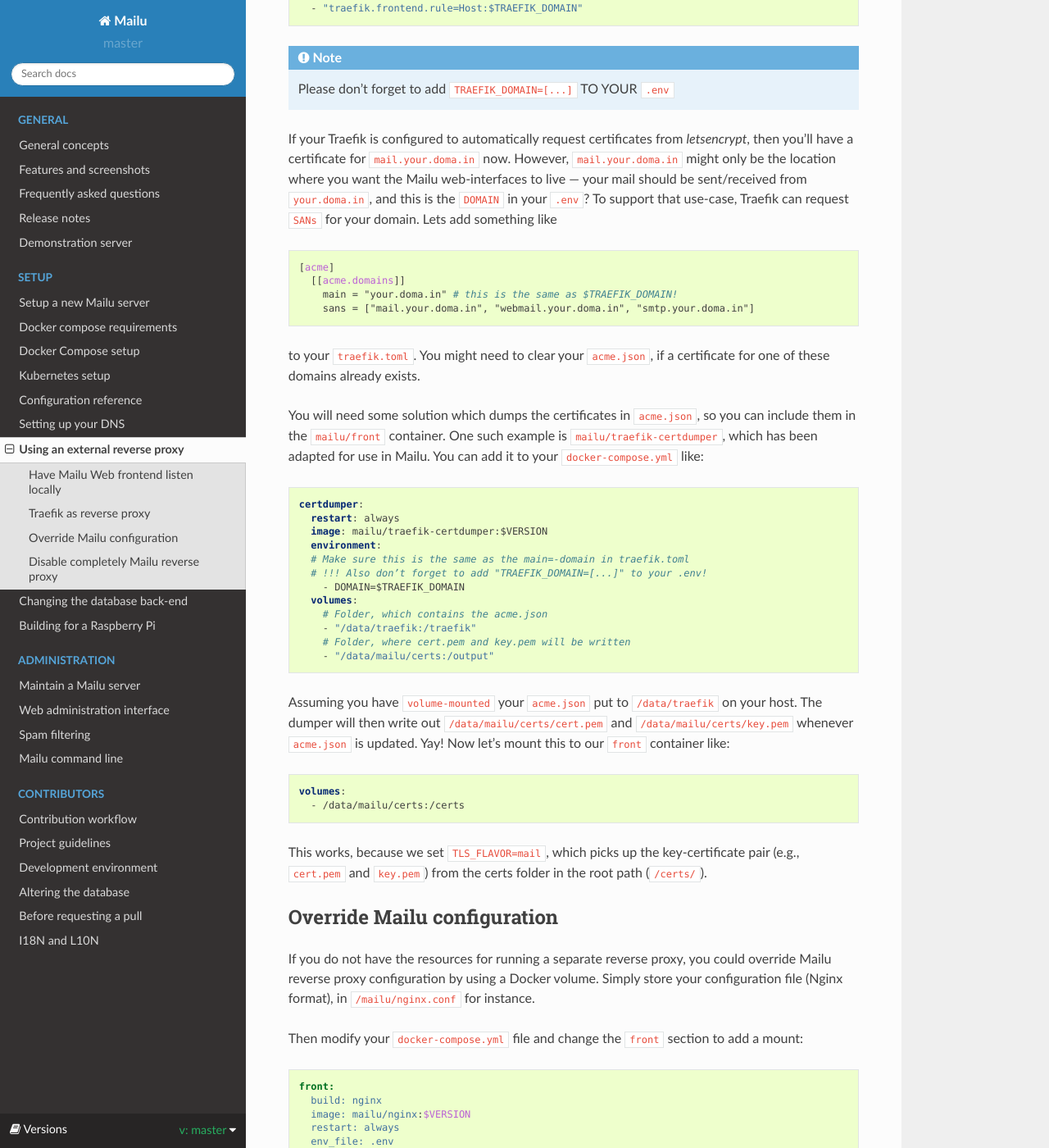
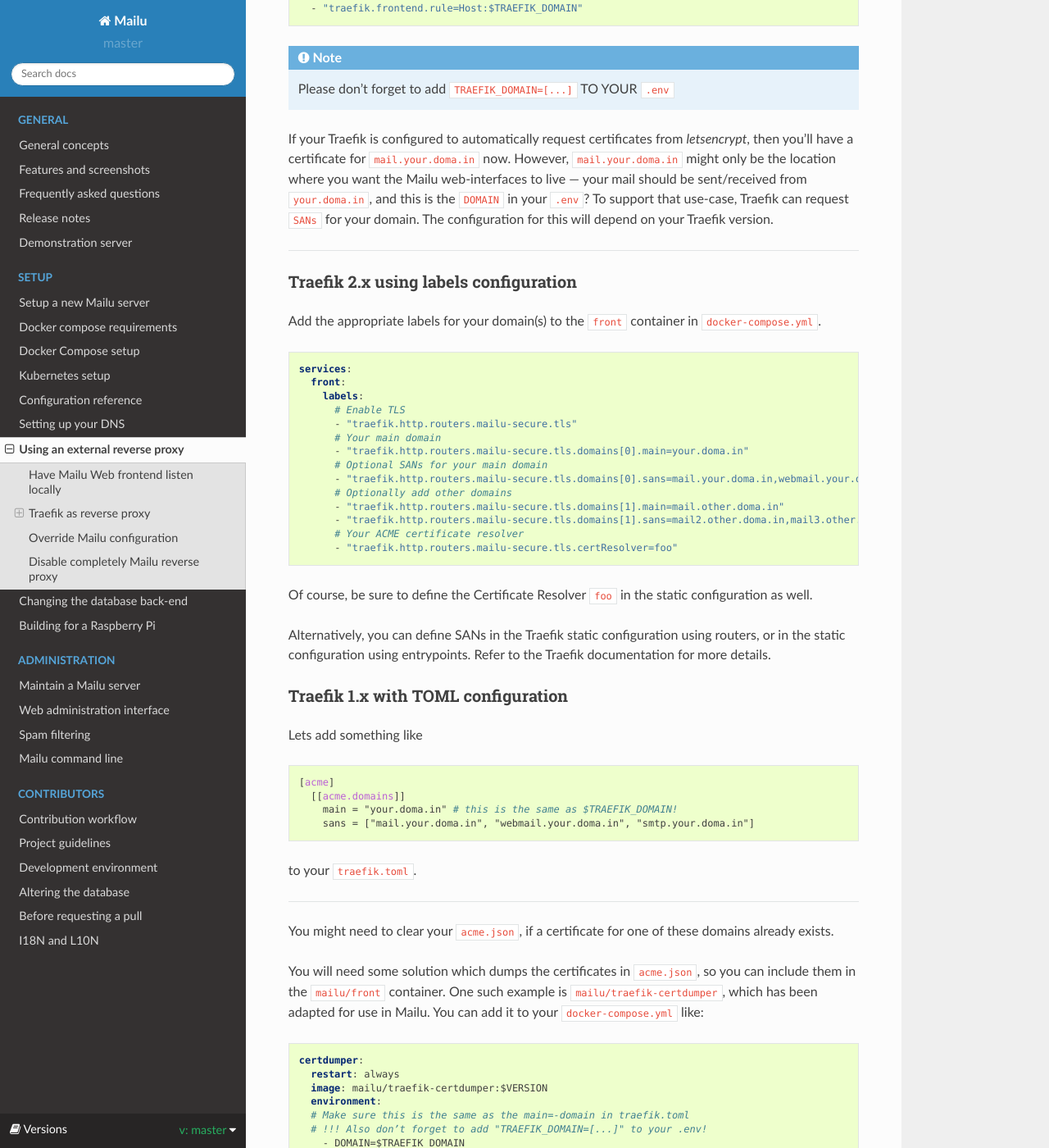
Before and after one commit to Mailu/Mailu, a Sphinx documentation site: the page built from docs/reverse.rst, in a window 1280 px wide and 1400 px high, scrolled down 3476 px. Shown: the whole window at 82% size. Built offline with Sphinx 7.4.7 and the Read the Docs theme 2.0.0, drawn with Linux system fonts in a browser that asks for light colours; formulas are drawn with MathJax 3.

Commit message:
Update docs/reverse.rst with Traefik v2+ info

```diff
--- a/docs/reverse.rst
+++ b/docs/reverse.rst
@@ -154,7 +154,40 @@ Add the respective Traefik labels for your domain/configuration, like
 If your Traefik is configured to automatically request certificates from *letsencrypt*, then you’ll have a certificate for ``mail.your.doma.in`` now. However,
 ``mail.your.doma.in`` might only be the location where you want the Mailu web-interfaces to live — your mail should be sent/received from ``your.doma.in``,
 and this is the ``DOMAIN`` in your ``.env``?
-To support that use-case, Traefik can request ``SANs`` for your domain. Lets add something like
+To support that use-case, Traefik can request ``SANs`` for your domain. The configuration for this will depend on your Traefik version.
+
+----
+
+Traefik 2.x using labels configuration
+~~~~~~~~~~~~~~~~~~~~~~~~~~~~~~~~~~~~~~
+
+Add the appropriate labels for your domain(s) to the ``front`` container in ``docker-compose.yml``.
+
+.. code-block:: yaml
+
+  services:
+    front:
+      labels:
+        # Enable TLS
+        - "traefik.http.routers.mailu-secure.tls"
+        # Your main domain
+        - "traefik.http.routers.mailu-secure.tls.domains[0].main=your.doma.in"
+        # Optional SANs for your main domain
+        - "traefik.http.routers.mailu-secure.tls.domains[0].sans=mail.your.doma.in,webmail.your.doma.in,smtp.your.doma.in"
+        # Optionally add other domains
+        - "traefik.http.routers.mailu-secure.tls.domains[1].main=mail.other.doma.in"
+        - "traefik.http.routers.mailu-secure.tls.domains[1].sans=mail2.other.doma.in,mail3.other.doma.in"
+        # Your ACME certificate resolver
+        - "traefik.http.routers.mailu-secure.tls.certResolver=foo"
+
+Of course, be sure to define the Certificate Resolver ``foo`` in the static configuration as well.
+
+Alternatively, you can define SANs in the Traefik static configuration using routers, or in the static configuration using entrypoints. Refer to the Traefik documentation for more details.
+
+Traefik 1.x with TOML configuration
+~~~~~~~~~~~~~~~~~~~~~~~~~~~~~~~~~~~
+
+Lets add something like
 
 .. code-block:: yaml
 
@@ -163,7 +196,11 @@ To support that use-case, Traefik can request ``SANs`` for your domain. Lets add
       main = "your.doma.in" # this is the same as $TRAEFIK_DOMAIN!
       sans = ["mail.your.doma.in", "webmail.your.doma.in", "smtp.your.doma.in"]
 
-to your ``traefik.toml``. You might need to clear your ``acme.json``, if a certificate for one of these domains already exists.
+to your ``traefik.toml``.
+
+----
+
+You might need to clear your ``acme.json``, if a certificate for one of these domains already exists.
 
 You will need some solution which dumps the certificates in ``acme.json``, so you can include them in the ``mailu/front`` container.
 One such example is ``mailu/traefik-certdumper``, which has been adapted for use in Mailu. You can add it to your ``docker-compose.yml`` like:
```
Also changed, not shown: 1 other file.
